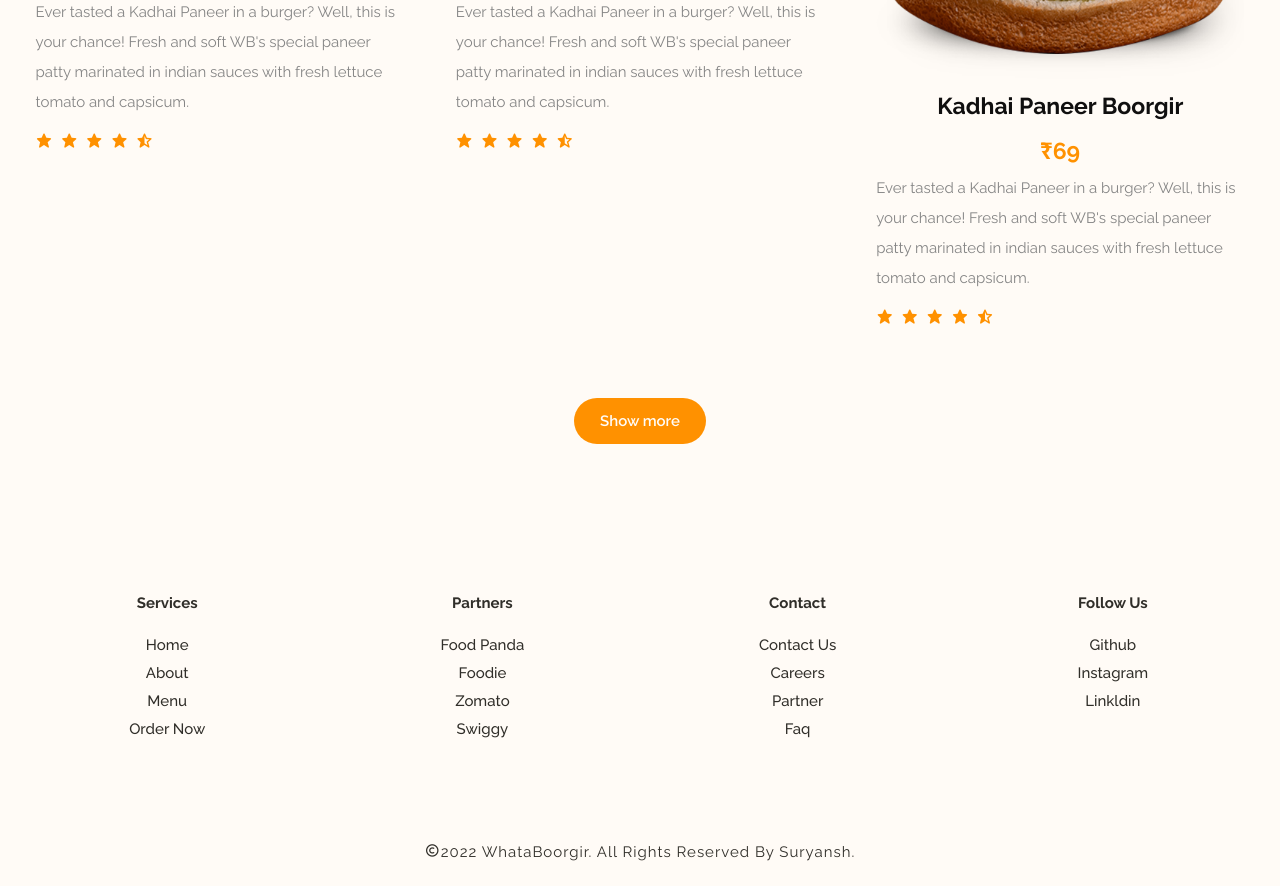
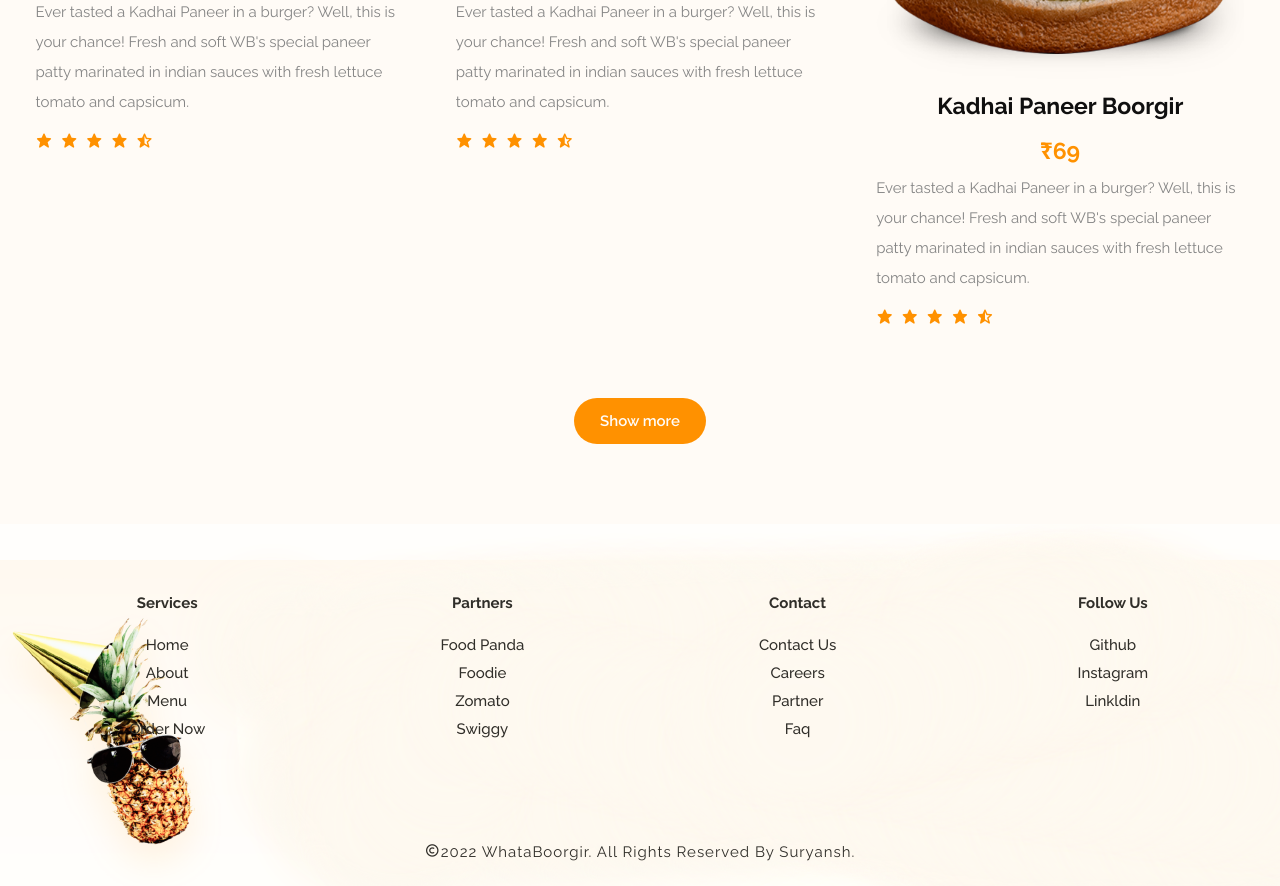
Before and after one commit to beingcrazyasalways/whataboorgir, a plain HTML site: page index.html in a window 1280 px wide. Shown: the part 1906-2792 px from the top of the page. Drawn offline with nearby package versions, Linux system fonts and the light colour scheme; the site is published under a folder, as on GitHub Pages, so addresses that start at the root find nothing.

Commit message:
Update style.css

```diff
--- a/style.css
+++ b/style.css
@@ -374,5 +374,5 @@ header.sticky{
 }
 
 .container{
-  background-image:url('/images/footer\ \(1\).png');
+  background-image:url('whataboorgir/images/footer\ \(1\).png');
 }
```
